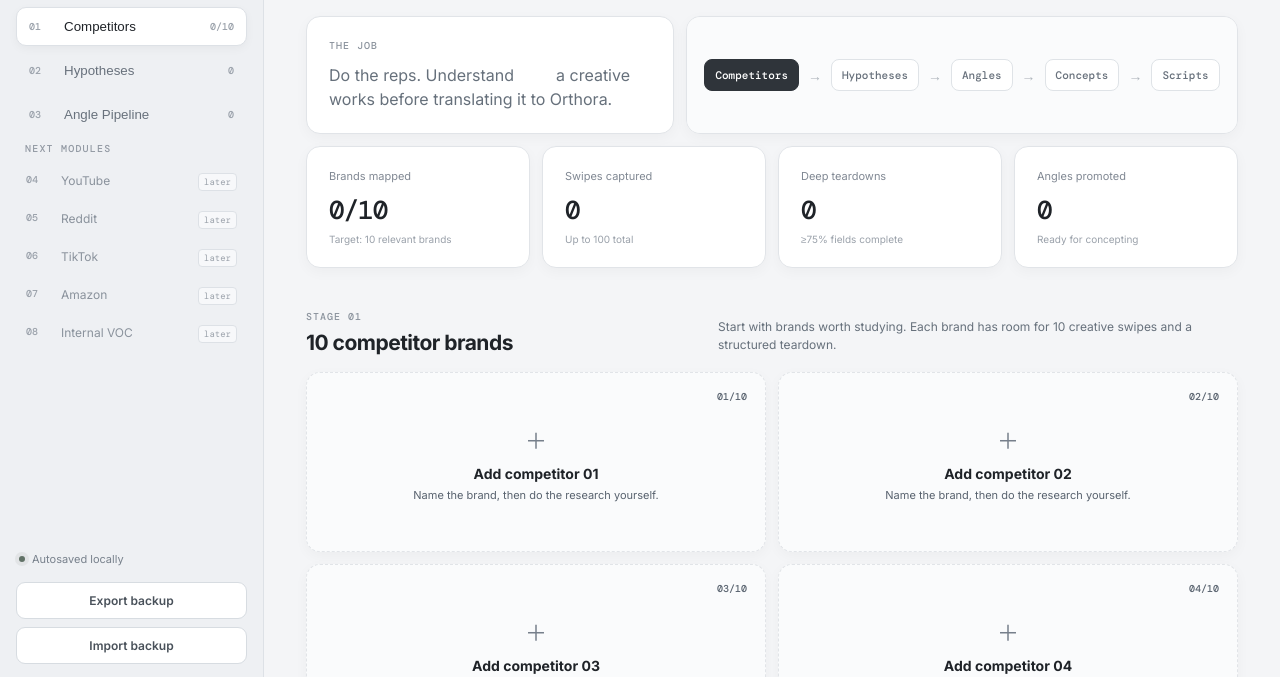
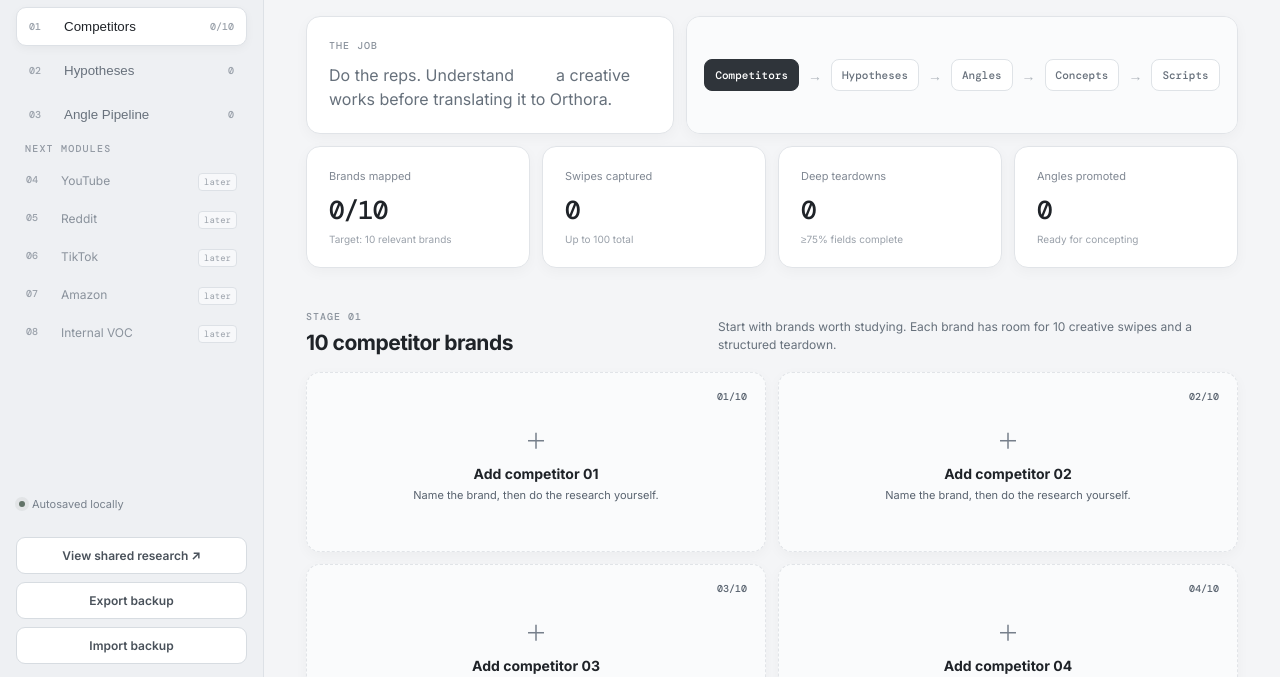
Before and after one commit to Orthora/orthora-dashboards1, a plain HTML site: page index.html in a window 1280 px wide. Shown: the part 112-789 px from the top of the page. Drawn offline with nearby package versions, Linux system fonts and the light colour scheme.

Commit message:
Link the existing dashboard to Justin's public research snapshot

```diff
--- a/index.html
+++ b/index.html
@@ -33,6 +33,7 @@
       </div>
       <div class="sidebar-bottom">
         <div class="autosave"><span class="pulse"></span> Autosaved locally</div>
+        <a class="ghost-btn full" style="display:block;text-align:center;text-decoration:none;margin-top:10px" href="shared.html" target="_blank" rel="noopener">View shared research ↗</a>
         <button class="ghost-btn full" id="exportBtn">Export backup</button>
         <label class="ghost-btn full file-label">Import backup<input id="importInput" type="file" accept="application/json" hidden /></label>
       </div>
```
